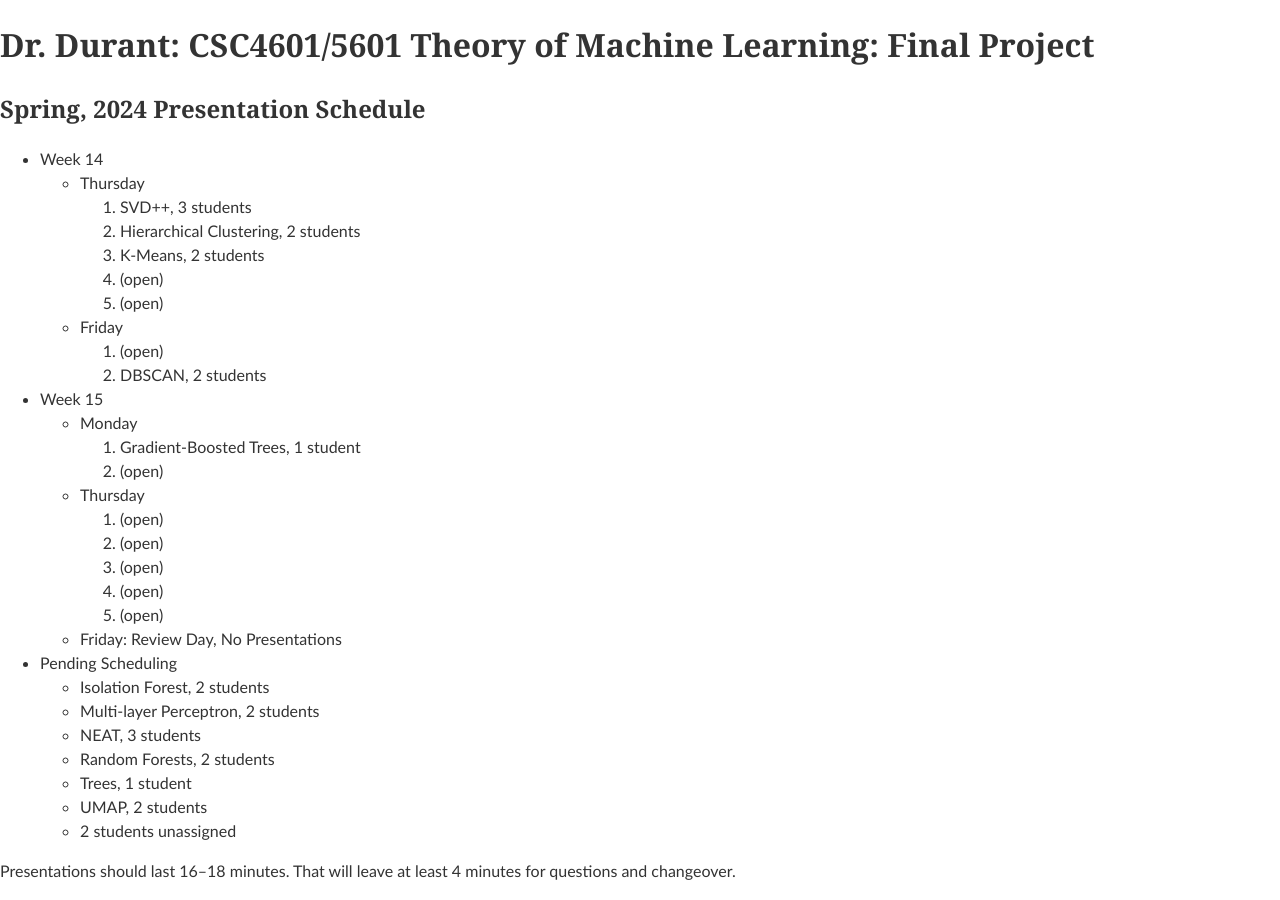
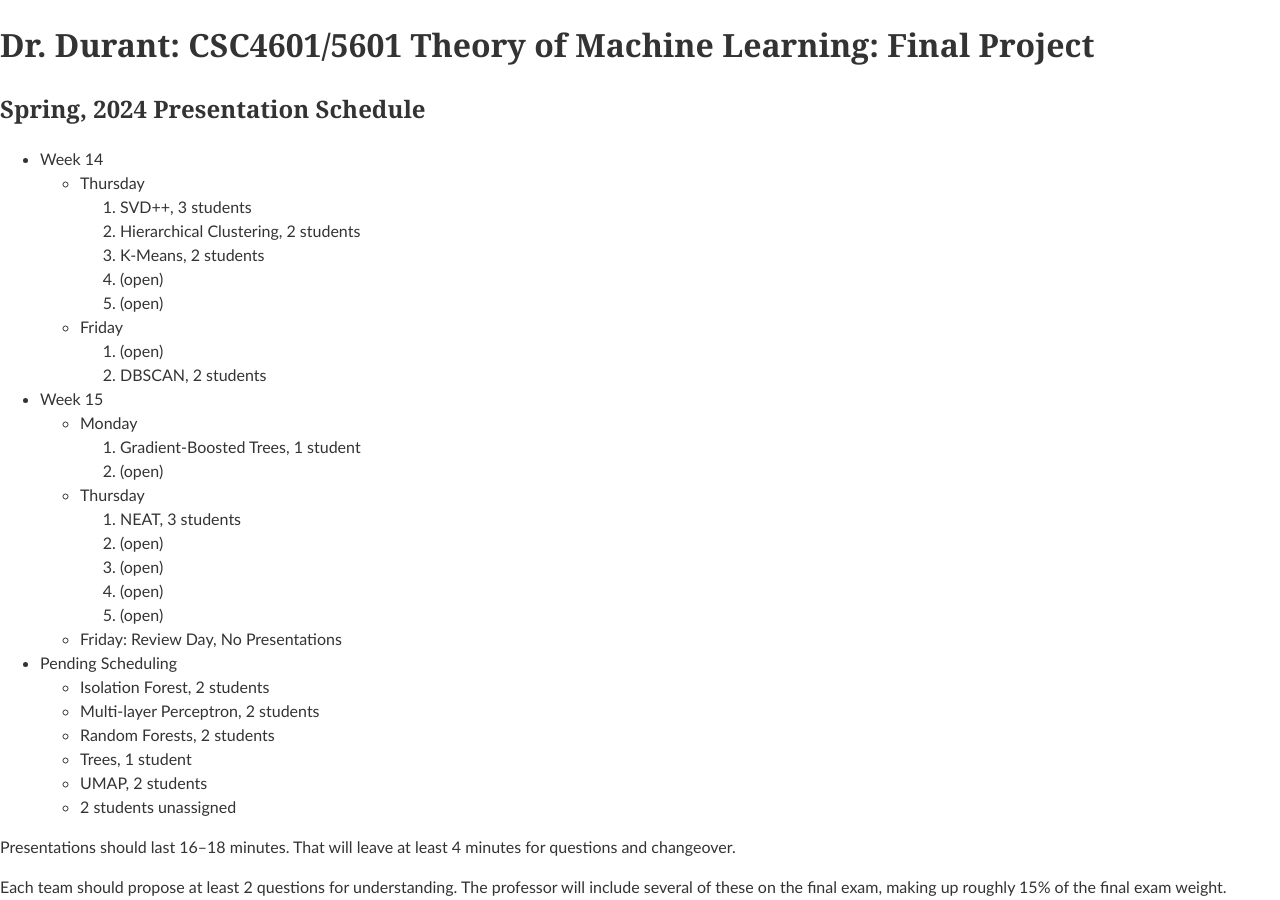
Before and after one commit to edurant/edurant.github.io, a Jekyll site: the page built from courses/csc4601/project.md, in a window 1280 px wide and 900 px high. Built offline with Jekyll 4.4.1, drawn with Linux system fonts in a browser that asks for light colours; some of the changed lines change nothing that is shown.

Commit message:
presentation schedule

```diff
--- a/courses/csc4601/project.md
+++ b/courses/csc4601/project.md
@@ -19,7 +19,7 @@
     1. Gradient-Boosted Trees, 1 student
     1. (open)
   * Thursday
-    1. (open)
+    1. NEAT, 3 students
     1. (open)
     1. (open)
     1. (open)
@@ -28,7 +28,6 @@
 * Pending Scheduling
   * Isolation Forest, 2 students
   * Multi-layer Perceptron, 2 students
-  * NEAT, 3 students
   * Random Forests, 2 students
   * Trees, 1 student
   * UMAP, 2 students
```
